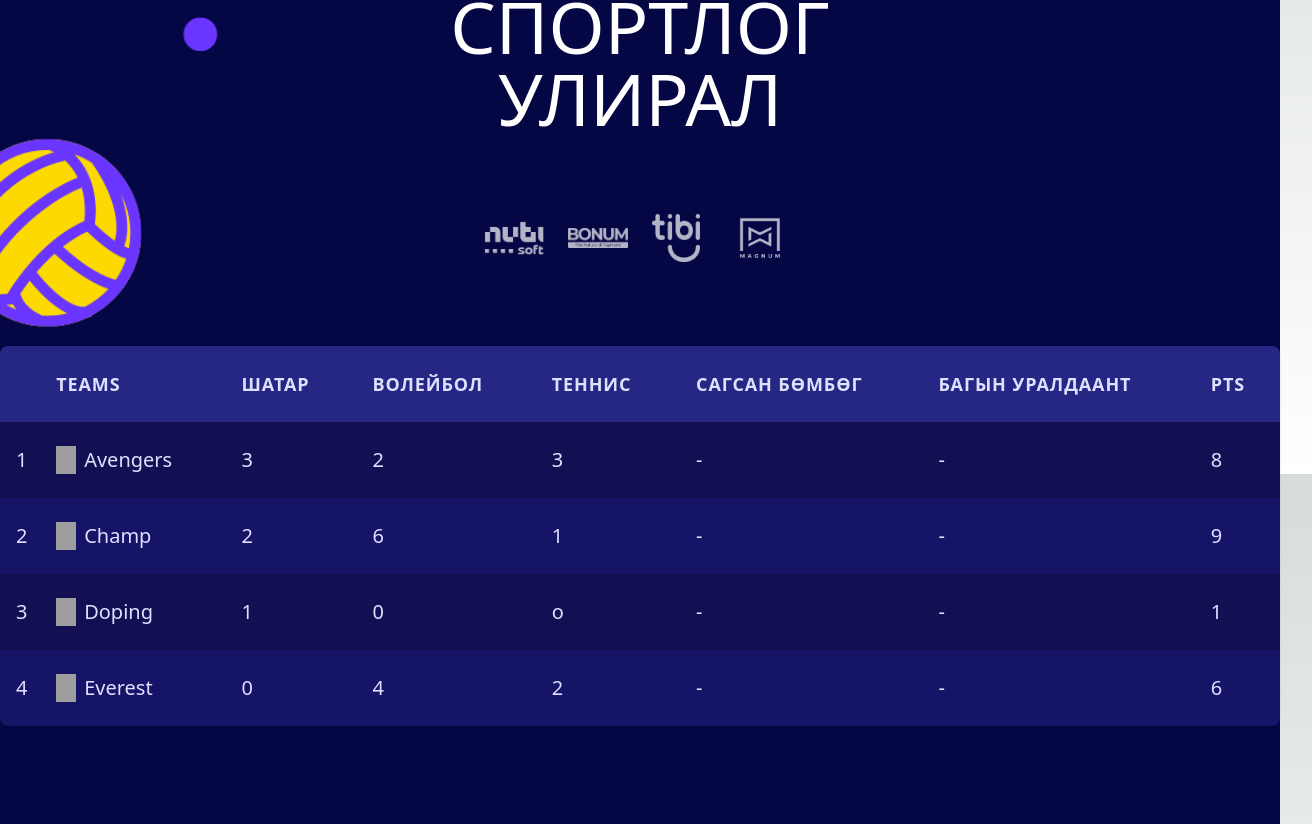
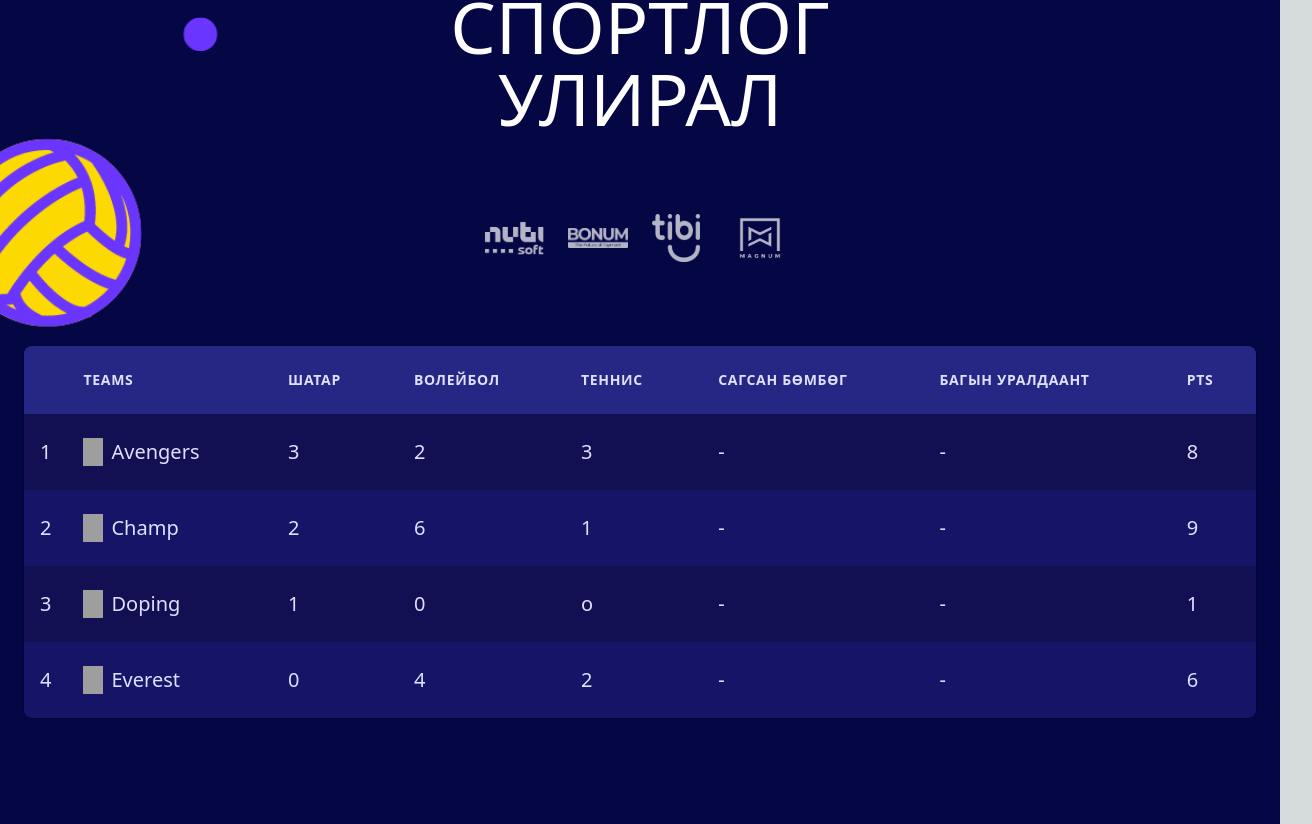
Before and after one commit to D4shka/sports.nubisoft.mn, a Next.js app: page / in a window 1280 px wide. Shown: the part 326-1150 px from the top of the page, 1312 px wide, since content can reach past the window. Built offline with nearby package versions, Linux system fonts and the light colour scheme; grey boxes are pictures that could not be loaded.

Commit message:
changed some responsive table

```diff
--- a/src/pages/ScoreBoard/ScoreBoard.js
+++ b/src/pages/ScoreBoard/ScoreBoard.js
@@ -88,13 +88,13 @@ const ScoreBoard = () => {
             />
           </div>
         </div>
-        <div class="flex-col items-center justify-center py-10 mt-5">
+        <div class="flex-col items-center justify-center py-10 mt-5 md:w-sm lg:px-8">
           <div class="flex flex-col mt-6">
             <div class="-my-2 overflow-x-auto sm:-mx-6 lg:-mx-8">
-              <div class="py-2 align-middle min-w-full md:w-sm sm:px-6 lg:px-8">
+              <div class="py-2 align-middle   sm:px-6 ">
                 <div class="shadow overflow-hidden sm:rounded-lg">
                   <table class="min-w-full text-sm text-[#DFE0FF]">
-                    <thead class="bg-[#262784] text-lg uppercase font-medium">
+                    <thead class="bg-[#262784] text-24 uppercase font-medium">
                       <tr>
                         <th></th>
                         <th
```
